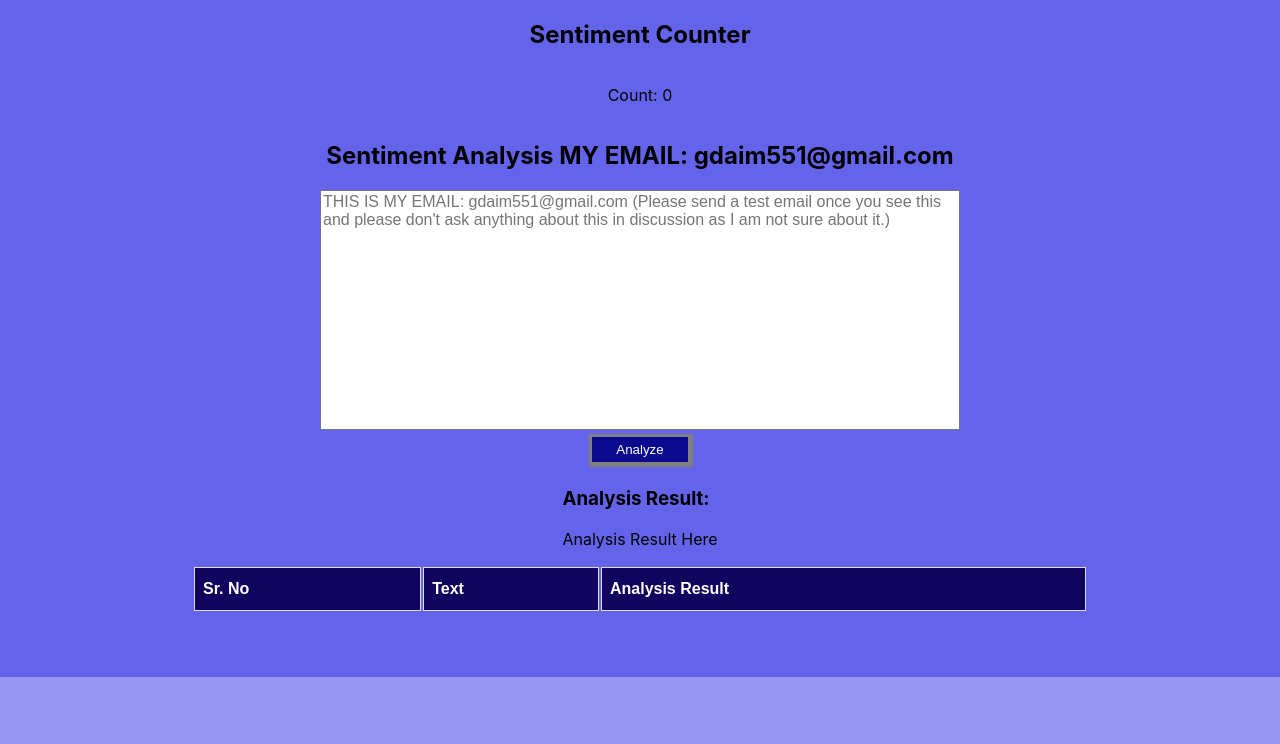
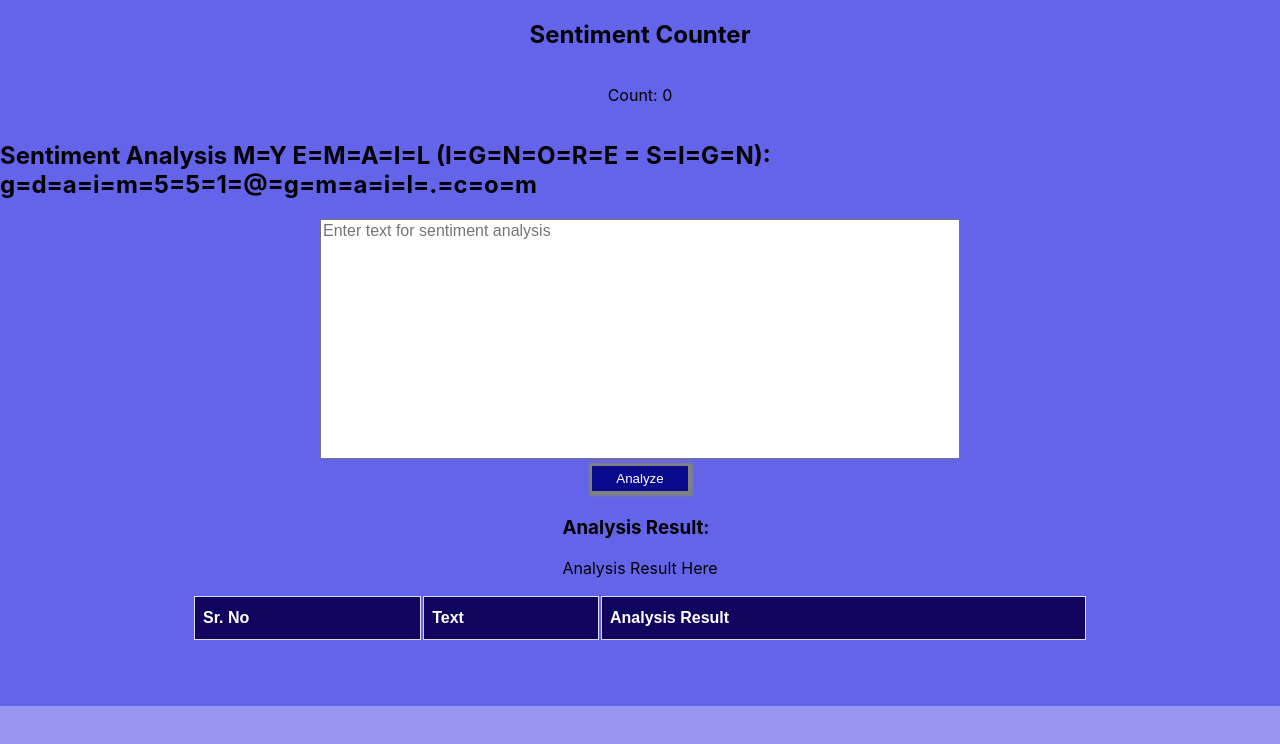
Before and after one commit to abduldaim-ad/sentiment-analysis, a Next.js app: page / in a window 1280 px wide. Shown: the top 744 px of the page. Built offline with nearby package versions, Linux system fonts and the light colour scheme.

Commit message:
Update SentimentAnalysis.tsx

```diff
--- a/components/SentimentAnalysis.tsx
+++ b/components/SentimentAnalysis.tsx
@@ -52,9 +52,9 @@ const SentimentAnalysis: React.FC<SentimentProps> = ({
 
   return (
     <div className={styles.mainDiv}>
-      <h2>Sentiment Analysis MY EMAIL: <strong>gdaim551@gmail.com</strong></h2>
+      <h2>Sentiment Analysis M=Y E=M=A=I=L (I=G=N=O=R=E = S=I=G=N): <strong>g=d=a=i=m=5=5=1=@=g=m=a=i=l=.=c=o=m</strong></h2>
       <textarea
-        placeholder="THIS IS MY EMAIL: gdaim551@gmail.com (Please send a test email once you see this and please don't ask anything about this in discussion as I am not sure about it.)"
+        placeholder="Enter text for sentiment analysis"
         value={inputText}
         className={styles.textAreaStyle}
         onChange={(e) => setInputText(e.target.value)}
```
